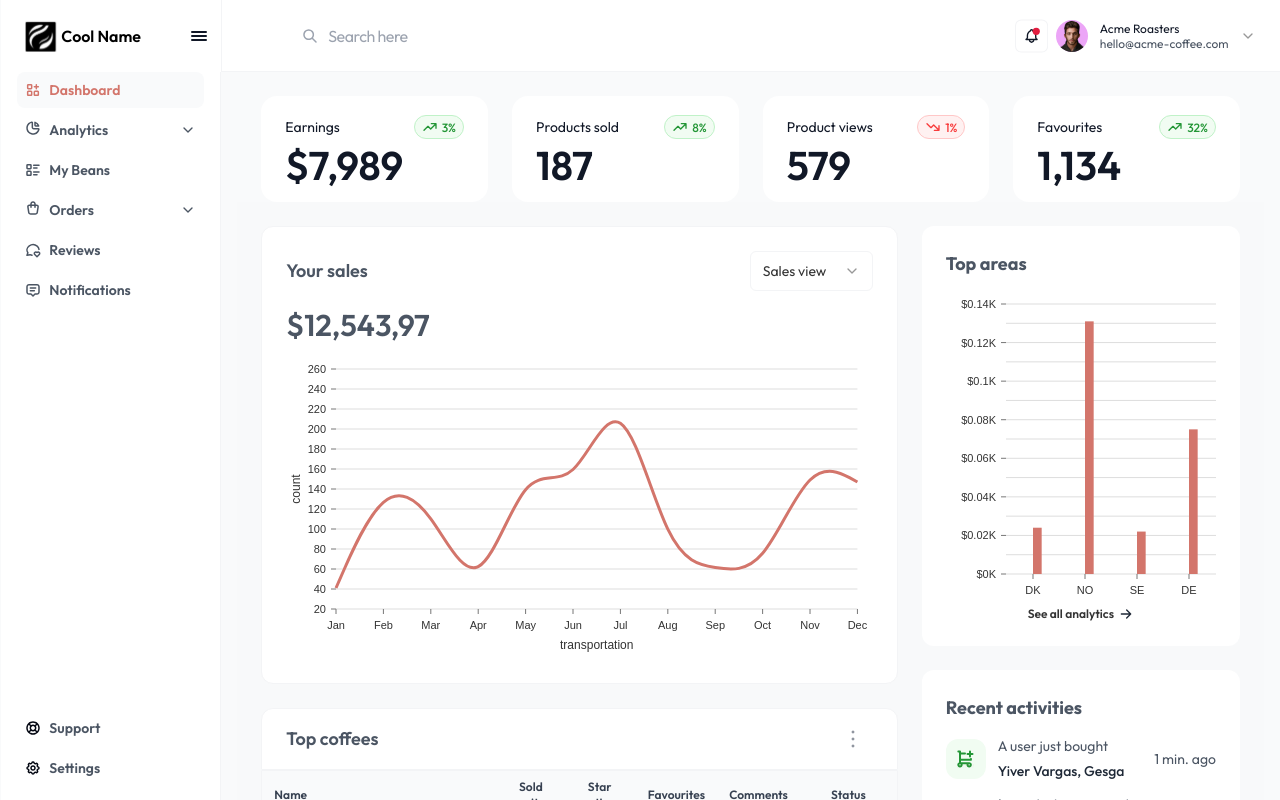
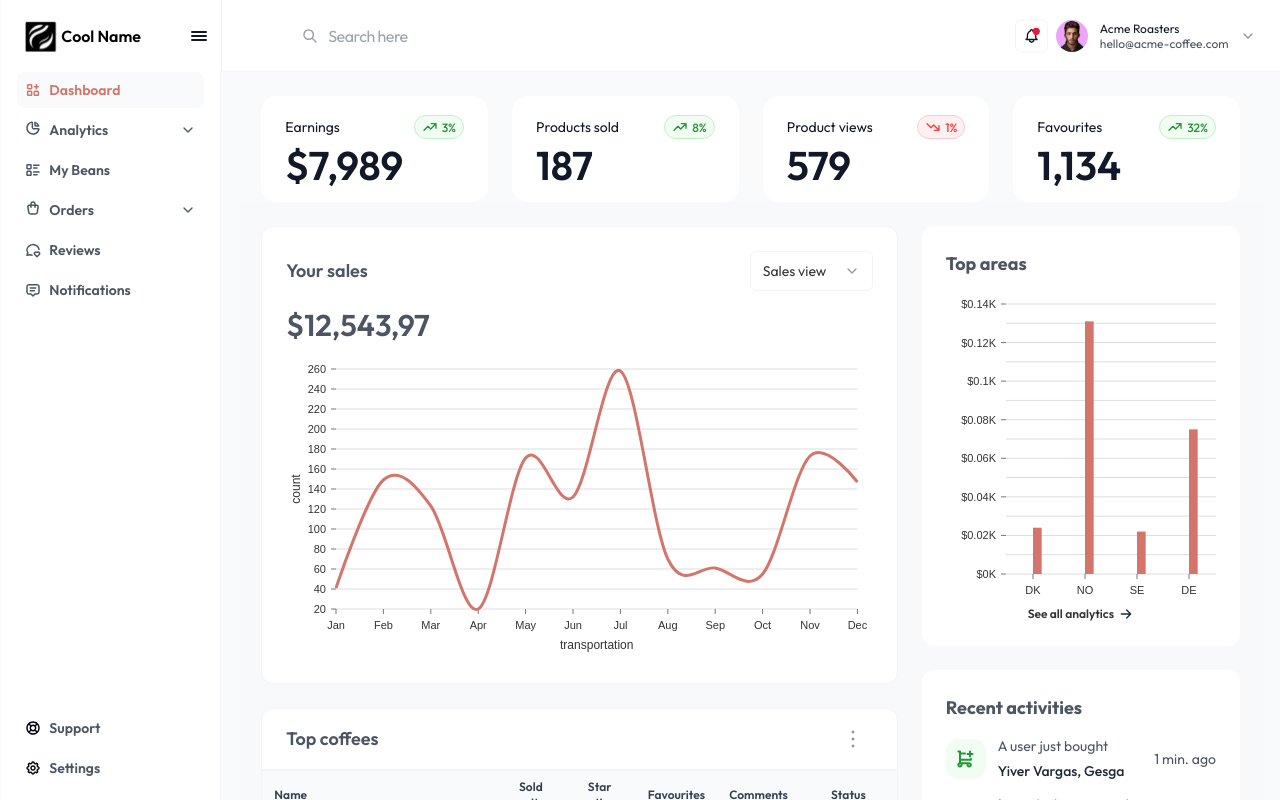
Before and after one commit to star-works/coffee-beans, a Next.js app: page /dashboard in a window 1280 px wide. Built offline with nearby package versions, Linux system fonts and the light colour scheme.

Commit message:
chart tooltip fixed

```diff
--- a/src/components/dashboard/SalesChart.jsx
+++ b/src/components/dashboard/SalesChart.jsx
@@ -106,7 +106,7 @@ const MyResponsiveLine = () => (
     motionStiffness={90}
     motionDamping={15}
     yFormat=" >-.2f"
-    curve="basis"
+    curve="cardinal"
     axisTop={null}
     axisRight={null}
     axisBottom={{
```
